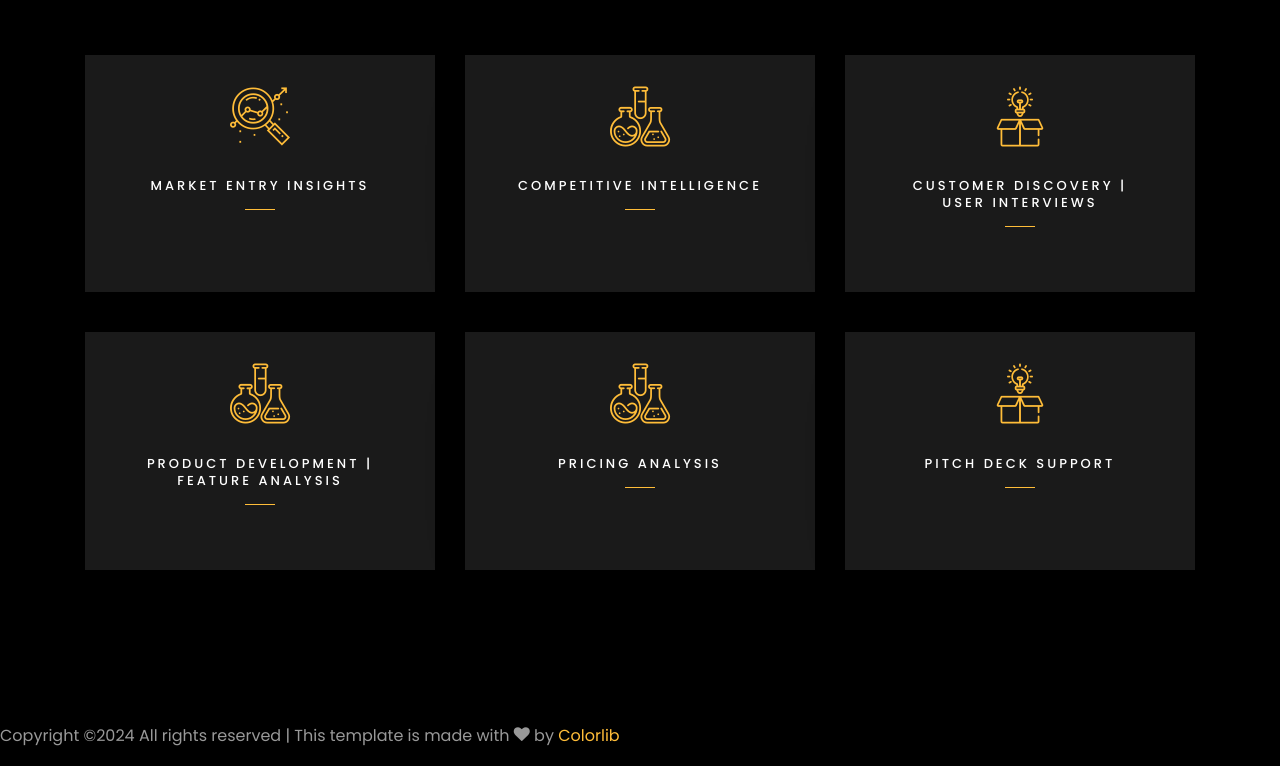
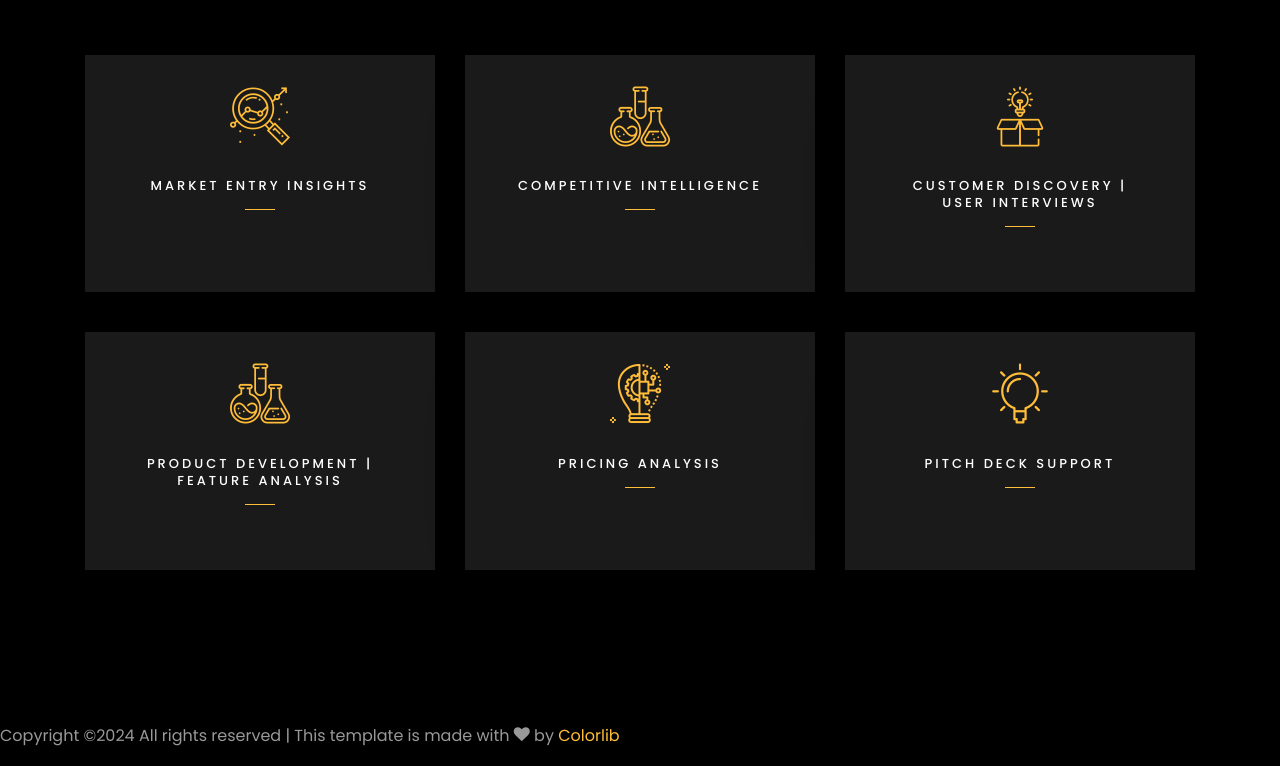
Before and after one commit to darianbird/marketanalyst, a plain HTML site: page index.html in a window 1280 px wide. Shown: the part 4738-5504 px from the top of the page. Drawn offline with Linux system fonts and the light colour scheme; files whose address does not match are found by name.

Commit message:
Updated icons

```diff
--- a/css/flaticon.css
+++ b/css/flaticon.css
@@ -43,3 +43,4 @@
 .flaticon-web-design:before { content: "\f104"; }
 .flaticon-idea:before { content: "\f105"; }
 .flaticon-innovation:before { content: "\f106"; }
+.flaticon-coins_7928197:before { content: "\f107"; }
--- a/index.html
+++ b/index.html
@@ -446,7 +446,7 @@
 					<div class="col-md-4 text-center d-flex ftco-animate">
 						<a href="#" class="services-1">
 							<span class="icon">
-								<i class="flaticon-flasks"></i>
+								<i class="flaticon-innovation"></i>
 							</span>
 							<div class="desc">
 								<h3 class="mb-5">Pricing Analysis</h3>
@@ -456,7 +456,7 @@
 					<div class="col-md-4 text-center d-flex ftco-animate">
 						<a href="#" class="services-1">
 							<span class="icon">
-								<i class="flaticon-ideas"></i>
+								<i class="flaticon-idea"></i>
 							</span>
 							<div class="desc">
 								<h3 class="mb-5">Pitch Deck Support</h3>
```
